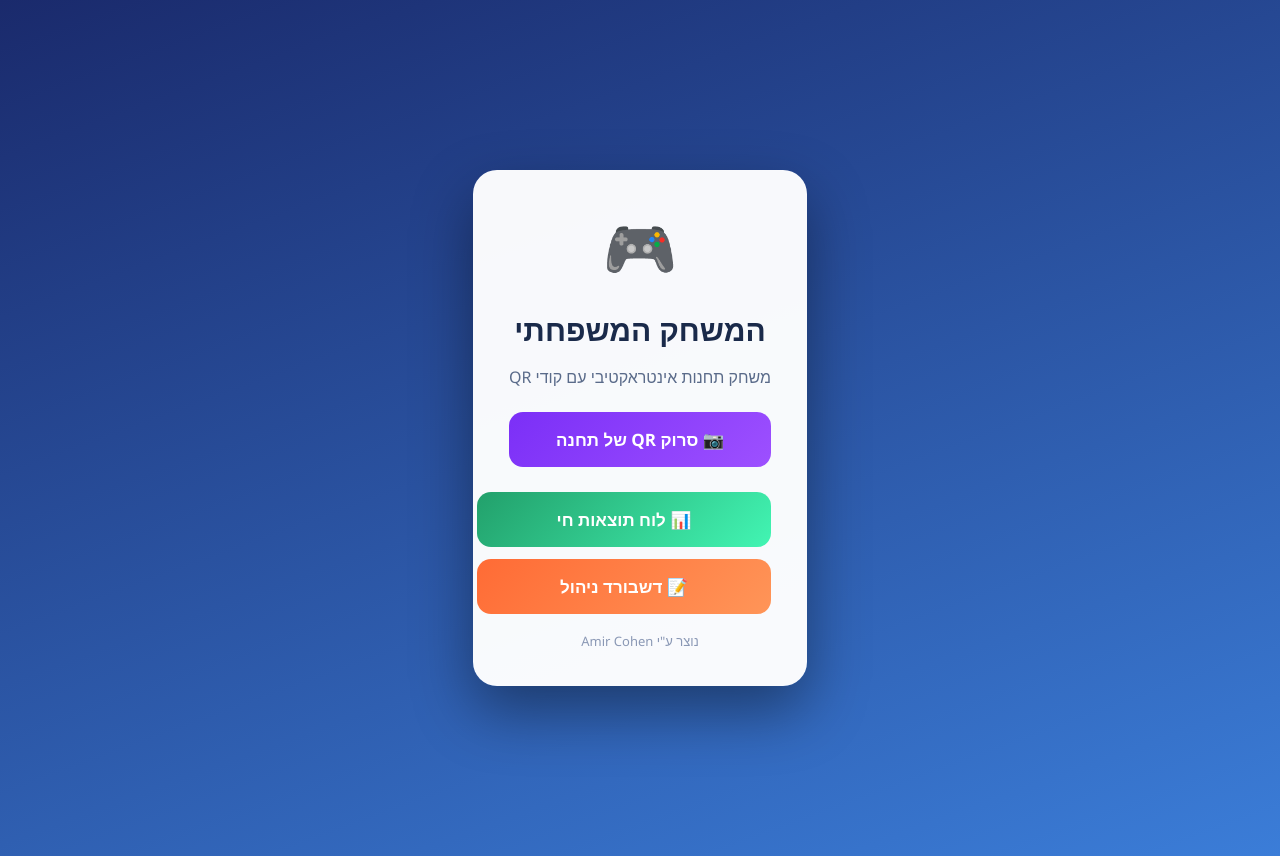
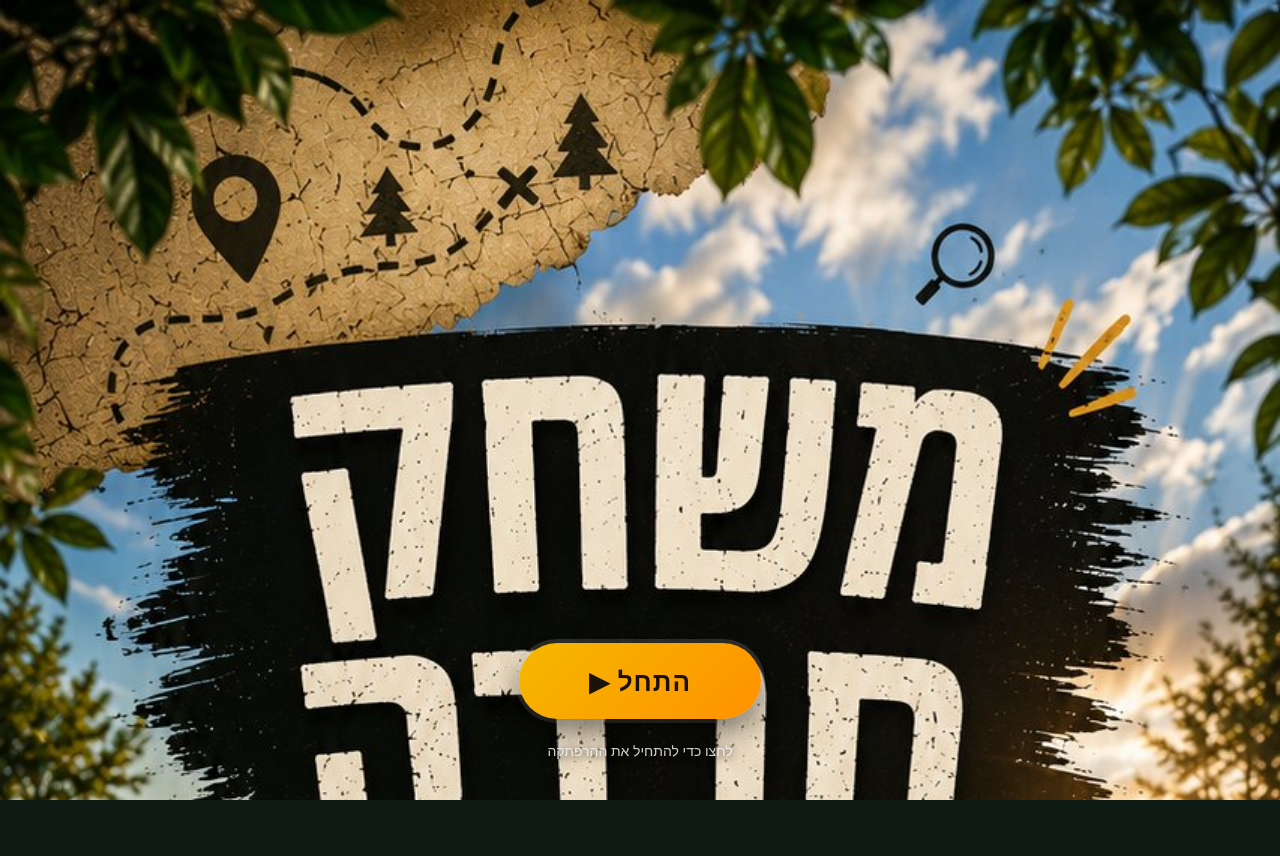
Before and after one commit to claude4fun-alt/family-game, a website: page public/index.html in a window 1280 px wide. After the commit the page ends 800 px from the top, so only its background shows below. Drawn offline with Linux system fonts and the light colour scheme.

Commit message:
Add files via upload

```diff
--- a/public/index.html
+++ b/public/index.html
@@ -3,37 +3,72 @@
 <head>
 <meta charset="UTF-8">
 <meta name="viewport" content="width=device-width, initial-scale=1.0">
-<title>המשחק המשפחתי</title>
+<title>משחק חברה</title>
 <script src="https://unpkg.com/html5-qrcode@2.3.8/html5-qrcode.min.js"></script>
 <style>
-  body { font-family:'Segoe UI',Arial,sans-serif; background:linear-gradient(160deg,#1a2a6c,#3b7dd8); min-height:100vh; display:flex; align-items:center; justify-content:center; color:#fff; padding:20px; }
-  .card { background:rgba(255,255,255,.97); color:#1a2a4a; border-radius:24px; padding:36px; max-width:420px; text-align:center; box-shadow:0 25px 60px rgba(0,0,0,.4); }
-  h1 { font-size:30px; margin-bottom:8px; } p { color:#5a6b8a; margin-bottom:24px; }
+  * { box-sizing:border-box; margin:0; padding:0; }
+  body { font-family:'Segoe UI',Arial,sans-serif; min-height:100vh; color:#fff;
+    background:#0e1a14 url('/assets/poster.png') center top / cover no-repeat fixed; }
+  /* שכבת כהות מעל הרקע בכל המסכים הפנימיים */
+  .overlay { position:fixed; inset:0; background:linear-gradient(180deg, rgba(10,20,15,.55), rgba(10,20,15,.82)); z-index:0; }
+
+  /* מסך פתיחה - הפוסטר במלואו */
+  #welcome { position:relative; z-index:2; min-height:100vh; display:flex; flex-direction:column; justify-content:flex-end; align-items:center; padding:0 0 40px; }
+  #welcome .startBtn {
+    background:linear-gradient(135deg,#f5b800,#ff9100); color:#1a1208; border:none;
+    padding:20px 70px; border-radius:50px; font-size:26px; font-weight:900; font-family:inherit;
+    cursor:pointer; box-shadow:0 12px 30px rgba(0,0,0,.5), 0 0 0 4px rgba(255,255,255,.15);
+    letter-spacing:1px; animation:bob 2s ease-in-out infinite; }
+  @keyframes bob { 50% { transform:translateY(-8px); } }
+  #welcome .startBtn:active { transform:scale(.96); }
+  #welcome .hint { margin-top:14px; font-size:14px; color:rgba(255,255,255,.85); text-shadow:0 2px 8px rgba(0,0,0,.8); }
+
+  /* תפריט ראשי */
+  #menu { position:relative; z-index:2; min-height:100vh; display:none; align-items:center; justify-content:center; padding:20px; }
+  .card { background:rgba(255,255,255,.97); color:#1a2a4a; border-radius:24px; padding:32px 28px; max-width:420px; width:100%; text-align:center; box-shadow:0 25px 60px rgba(0,0,0,.5); }
+  .card .logo { font-size:30px; font-weight:900; color:#1a2a4a; margin-bottom:4px; }
+  .card .sub { color:#5a6b8a; margin-bottom:22px; font-size:15px; }
   .btn { display:block; width:100%; padding:16px; border:none; border-radius:14px; font-weight:800; font-size:17px; text-decoration:none; margin-bottom:12px; color:#fff; cursor:pointer; font-family:inherit; }
   .b1 { background:linear-gradient(135deg,#ff6b35,#ff9558); }
-  .b2 { background:linear-gradient(135deg,#22a06b,#42f5b3); color:#fff; }
+  .b2 { background:linear-gradient(135deg,#22a06b,#42f5b3); }
   .b3 { background:linear-gradient(135deg,#2a4d9e,#3b7dd8); }
-  .bscan { background:linear-gradient(135deg,#7b2ff7,#9d50ff); }
-  .emoji { font-size:60px; margin-bottom:10px; }
+  .bscan { background:linear-gradient(135deg,#f5b800,#ff9100); color:#1a1208; }
   #qrReader { width:100%; max-width:320px; margin:8px auto 12px; border-radius:14px; overflow:hidden; }
   .scan-err { color:#c0392b; font-size:13px; margin-bottom:10px; }
+  .credit { color:#8a98b5; font-size:13px; margin-top:16px; }
 </style>
 </head>
 <body>
+
+<!-- מסך פתיחה: הפוסטר במלואו + כפתור התחל -->
+<div id="welcome">
+  <button class="startBtn" onclick="enter()">התחל ▶</button>
+  <div class="hint">לחצו כדי להתחיל את ההרפתקה</div>
+</div>
+
+<!-- תפריט ראשי (מופיע אחרי לחיצה על התחל) -->
+<div class="overlay" id="ov" style="display:none"></div>
+<div id="menu">
   <div class="card">
-  <div class="emoji">🎮</div>
-  <h1>המשחק המשפחתי</h1>
-  <p>משחק תחנות אינטראקטיבי עם קודי QR</p>
+    <div class="logo">🎮 משחק חברה</div>
+    <div class="sub">לכל הגילאים</div>
     <button class="btn bscan" id="scanBtn" onclick="startScan()">📷 סרוק QR של תחנה</button>
     <div id="qrReader"></div>
     <p class="scan-err" id="scanErr"></p>
     <button class="btn b3" style="display:none" id="stopScanBtn" onclick="stopScan()">עצור סריקה</button>
     <a class="btn b2" href="/board">📊 לוח תוצאות חי</a>
     <a class="btn b1" href="/dashboard">📝 דשבורד ניהול</a>
-  <p style="color:#8a98b5;font-size:13px;margin-top:18px;margin-bottom:0">נוצר ע"י Amir Cohen</p>
+    <p class="credit">נוצר ע"י Amir Cohen</p>
+  </div>
 </div>
 
 <script>
+function enter() {
+  document.getElementById('welcome').style.display = 'none';
+  document.getElementById('ov').style.display = 'block';
+  document.getElementById('menu').style.display = 'flex';
+}
+
 let qrScanner = null;
 async function startScan() {
   const err = document.getElementById('scanErr'); err.textContent = '';
```
Also changed, not shown: public/board.html (+4 -1 lines), public/dashboard.html (+6 -2 lines), public/station.html (+4 -1 lines), public/assets/poster.png (added). Lines whose indentation alone changed are shown as unchanged.
